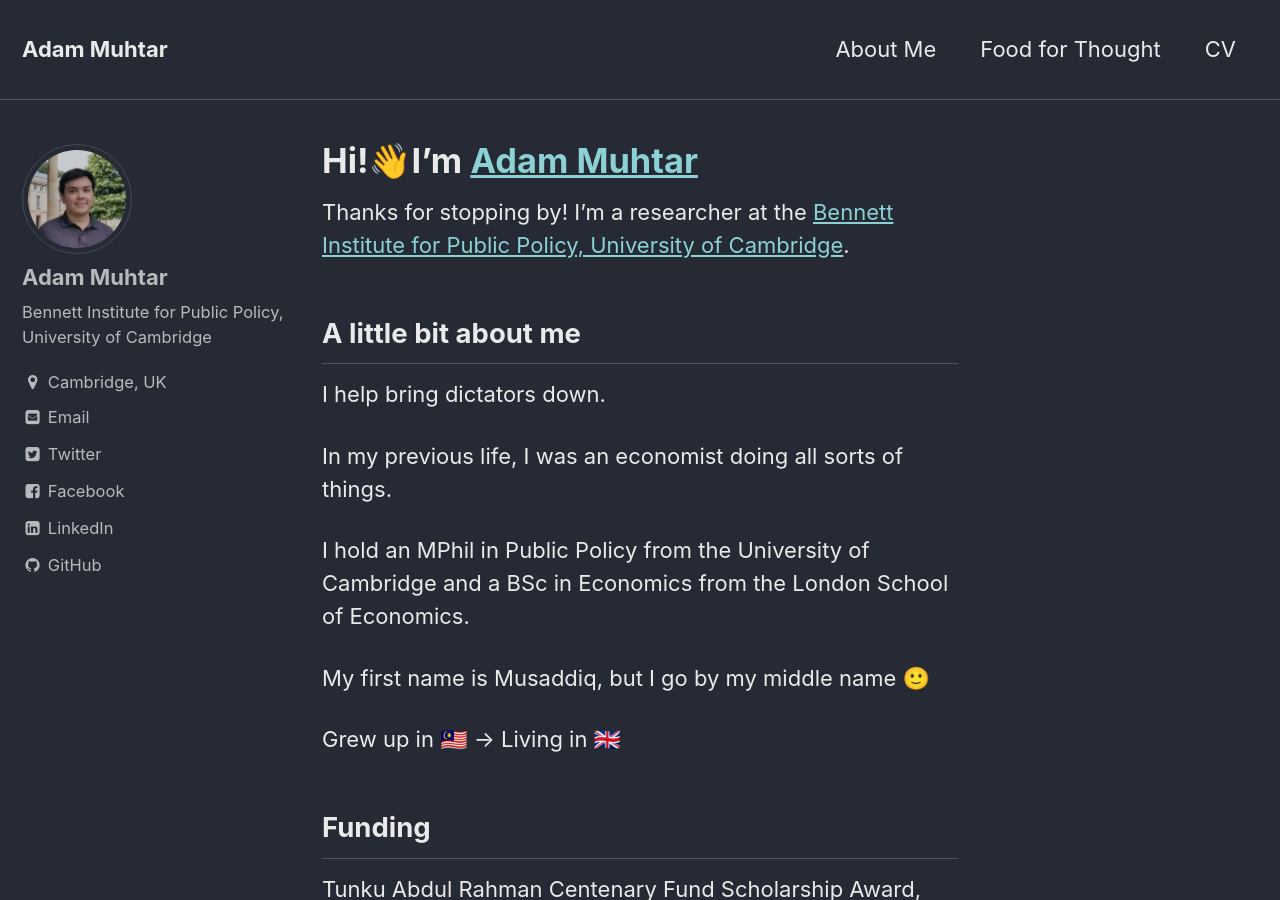
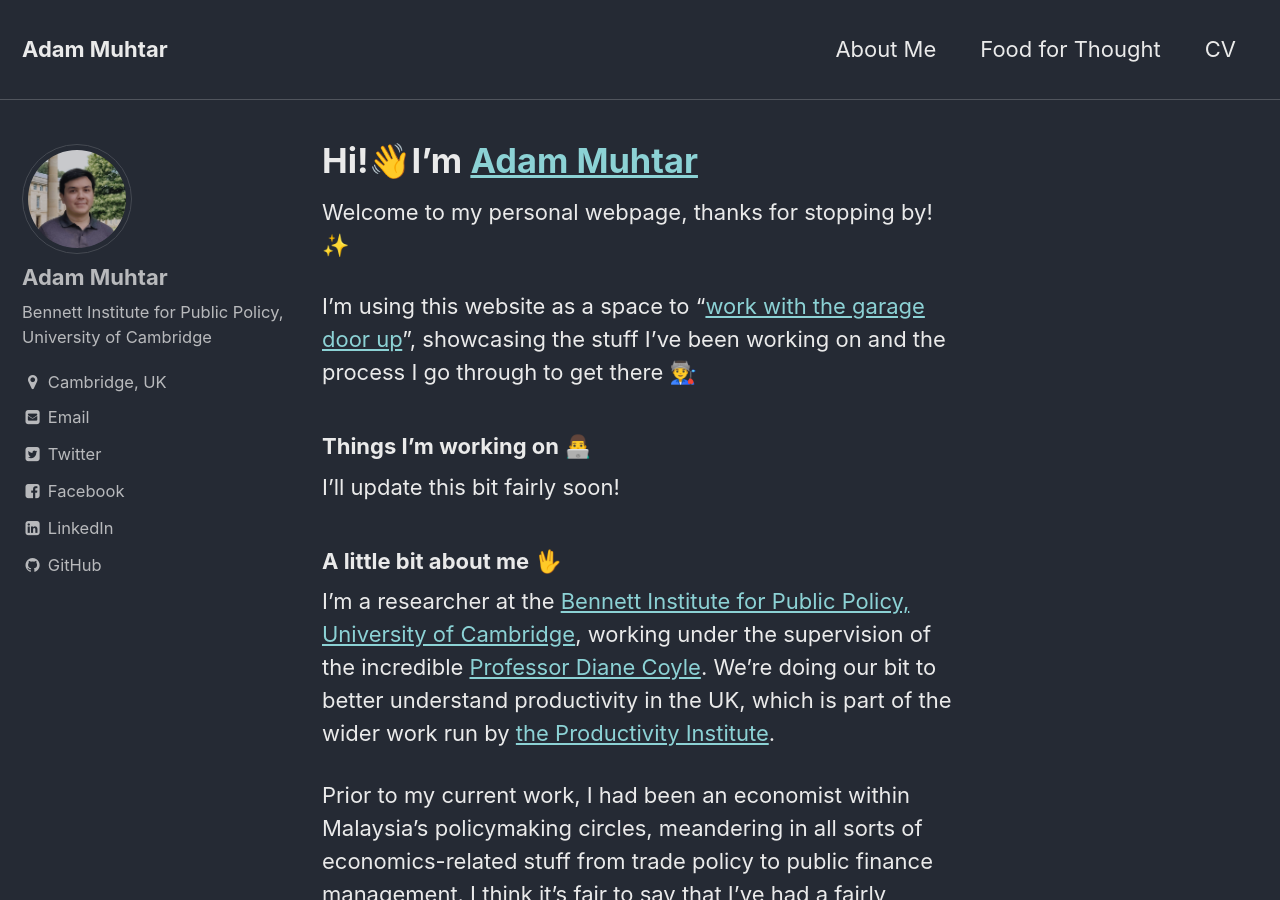
Before and after one commit to adammuhtar/adammuhtar.github.io, a Jekyll site: the page built from index.md, in a window 1280 px wide and 900 px high. Built offline with Jekyll 4.4.1, drawn with Linux system fonts in a browser that asks for light colours; some of the changed text lies outside the part shown.

Commit message:
Update index.md

```diff
--- a/index.md
+++ b/index.md
@@ -1,28 +1,27 @@
 ---
 layout: single
 author_profile: true
-title: Hi!👋I'm [Adam Muhtar](https://twitter.com/musaddiqadam)
+title: Hi!👋I'm [Adam Muhtar](https://twitter.com/adammuhtar_)
 comments: false
 ---
 
-Thanks for stopping by! I'm a researcher at the [Bennett Institute for Public Policy, University of Cambridge](https://www.bennettinstitute.cam.ac.uk/).
+Welcome to my personal webpage, thanks for stopping by! ✨
 
-## A little bit about me
+I'm using this website as a space to "[work with the garage door up](https://notes.andymatuschak.org/About_these_notes?stackedNotes=z21cgR9K3UcQ5a7yPsj2RUim3oM2TzdBByZu)", showcasing the stuff I've been working on and the process I go through to get there 👨‍🏭
 
-I help bring dictators down.
+### Things I'm working on 👨‍💻
 
-In my previous life, I was an economist doing all sorts of things.
+I'll update this bit fairly soon!
 
-I hold an MPhil in Public Policy from the University of Cambridge and a BSc in Economics from the London School of Economics.
+### A little bit about me 🖖
 
-My first name is Musaddiq, but I go by my middle name 🙂
+I'm a researcher at the [Bennett Institute for Public Policy, University of Cambridge](https://www.bennettinstitute.cam.ac.uk/), working under the supervision of the incredible [Professor Diane Coyle](https://www.bennettinstitute.cam.ac.uk/about-us/team/diane-coyle/). We're doing our bit to better understand productivity in the UK, which is part of the wider work run by [the Productivity Institute](https://www.productivity.ac.uk/).
 
-Grew up in 🇲🇾 → Living in 🇬🇧
+Prior to my current work, I had been an economist within Malaysia's policymaking circles, meandering in all sorts of economics-related stuff from trade policy to public finance management. I think it's fair to say that I've had a fairly unconventional career trajectory so far: my professional experiences coincided the days leading to and following from the country's landmark 2018 general elections—the elections that ended Malaysia's 61-year one-party rule since her independence from Britain in 1957. In those times I'v
 
-## Funding
+I hold an MPhil in Public Policy from the University of Cambridge and a BSc in Economics from the London School of Economics. They in turn which were generously funded by scholarships: [Tunku Fund](https://www.caths.cam.ac.uk/tunku-abdul-rahman-fund) and [Khazanah Global Scholarhip](https://www.yayasankhazanah.com.my/scholarship-programmes/khazanah-global-scholarship).
 
-Tunku Abdul Rahman Centenary Fund Scholarship Award,\\
-[St Catharine's College, Cambridge](https://www.caths.cam.ac.uk/tunku-abdul-rahman-fund), 2020
-
-Khazanah Global Scholarhip Award,\\
-[Khazanah Foundation](https://www.yayasankhazanah.com.my/scholarship-programmes/khazanah-global-scholarship), 2011
+Some extra titbits about myself:
+* I split my time between London (with my amazing [wife](https://www.faridahfaiz.com/)) and Cambridge. If you'd like to meet up, let me know via 🐦[twitter](https://twitter.com/adammuhtar_) or ✉️[email](mailto:adam.b.muhtar@gmail.com).
+* My first name is Musaddiq, but I go by my middle name, Adam 🙂
+* Massive LotR fan—[Amazon's upcoming show](https://twitter.com/lotronprime) has got me [super pumped](https://i.redd.it/3kq3mcr9x3f71.jpg) 🥳
```
